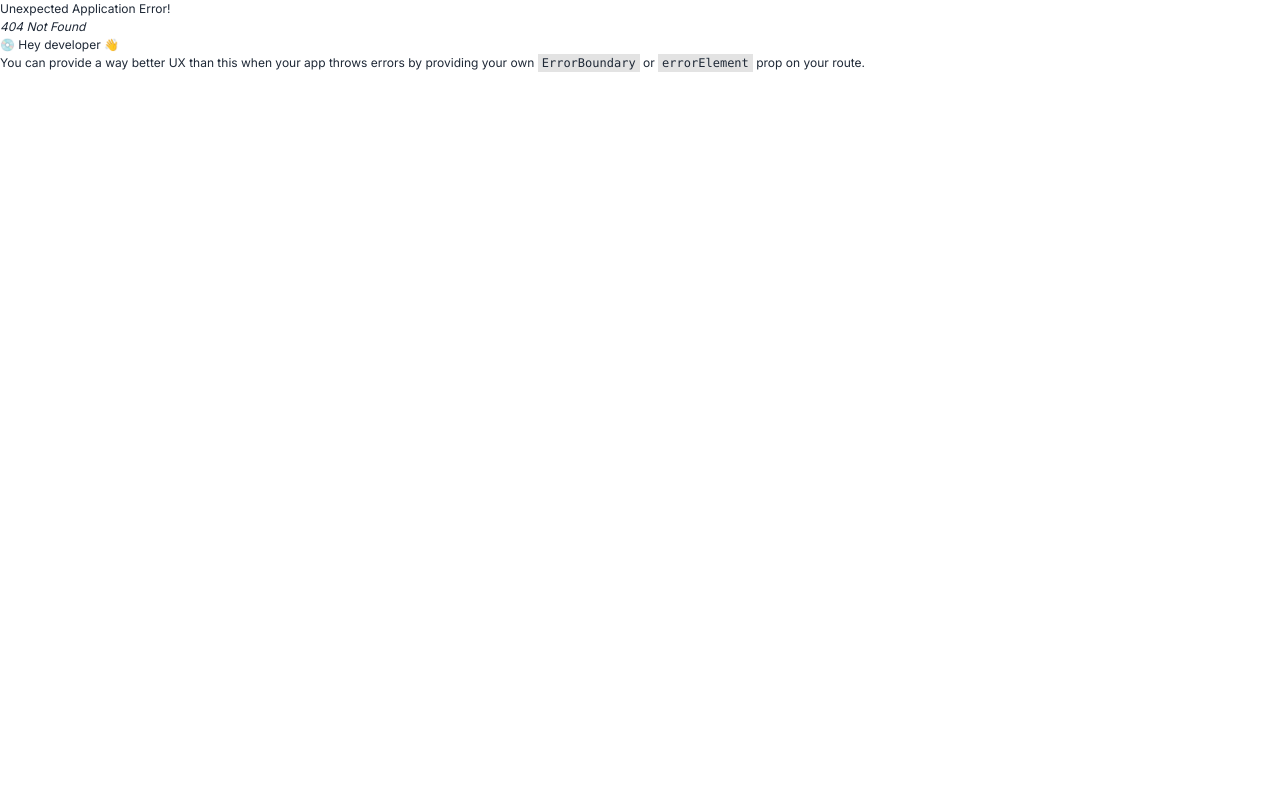
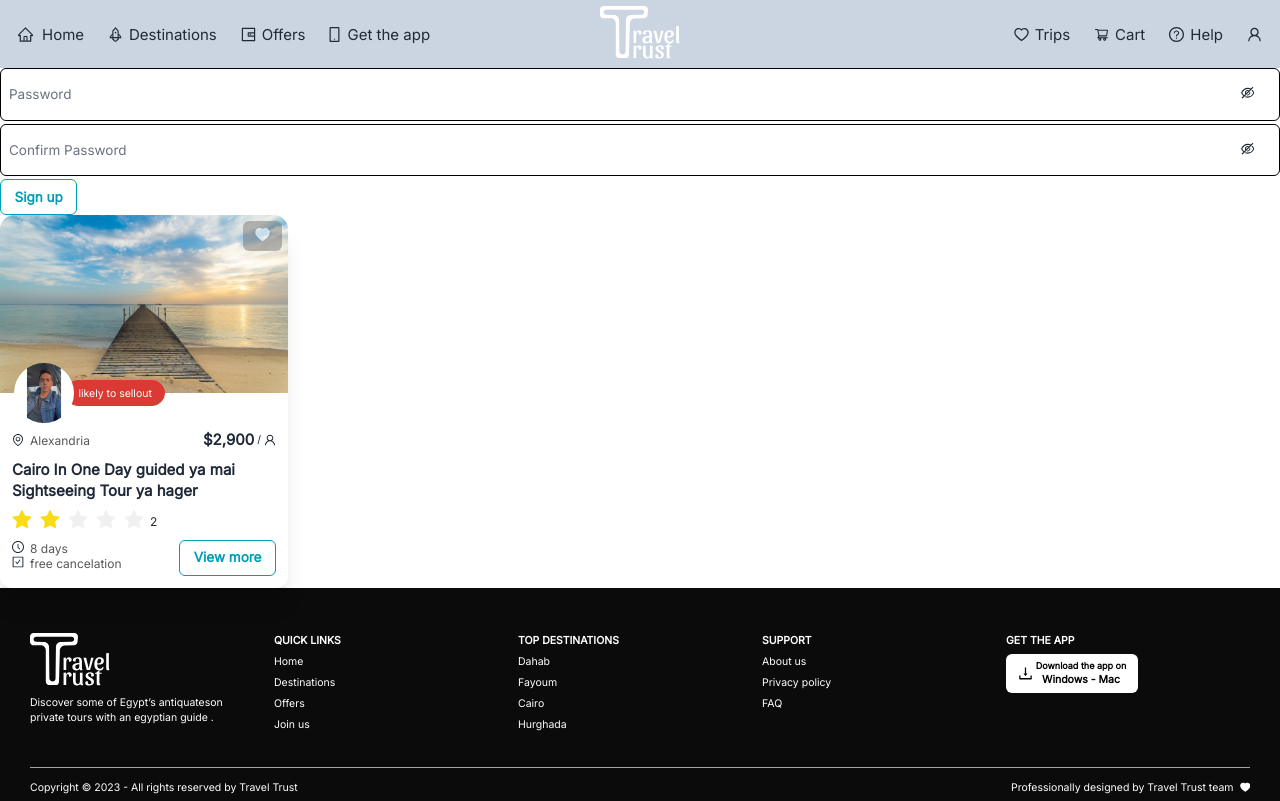
Before and after one commit to AhmedEldesoky99/Travel-Trust-ITI-Frontend, a React (Vite) app: page /shared in a window 1280 px wide. Before the commit this address had no page. Built offline with nearby package versions, Linux system fonts and the light colour scheme; a web font is replaced by a local one.

Commit message:
✨ Input component finished

```diff
--- a/src/components/shared/CustomButton/index.jsx
+++ b/src/components/shared/CustomButton/index.jsx
@@ -8,18 +8,18 @@ const CustomButton = ({
   onClick = () => {},
 }) => {
   const buttonTypes = {
-    primary: `btn btn-outline text-primary-green hover:bg-primary-green hover:border-primary-green`,
-    secondary: `btn bg-primary-green text-white border-primary-green`,
-    ternary: `btn bg-black text-white border-black hover:bg-white hover:text-black hover:border-white`,
-    quadruple: `btn bg-white text-black border-white hover:bg-black hover:text-white hover:border-black`,
+    primary: ` btn-outline text-primary-green hover:bg-primary-green hover:border-primary-green`,
+    secondary: ` bg-primary-green text-white border-primary-green`,
+    ternary: ` bg-black text-white border-black hover:bg-white hover:text-black hover:border-white`,
+    quadruple: ` bg-white text-black border-white hover:bg-black hover:text-white hover:border-black`,
   };
   return (
     <button
       disabled={isLoading}
       onClick={onClick}
-      className={`btn normal-case px-[1.125rem] ${width} ${buttonTypes[type]} ${
-        isLoading && "loading"
-      } `}
+      className={`btn text-lg normal-case px-[1.125rem] ${width} ${
+        buttonTypes[type]
+      } ${isLoading && "loading"} `}
     >
       {value}
     </button>
--- a/src/components/shared/FormComponents/CustomInput/index.jsx
+++ b/src/components/shared/FormComponents/CustomInput/index.jsx
@@ -1,19 +1,56 @@
-const CustomInput = () => {
+import { useState } from "react";
+import { EyeOutlined, EyeInvisibleOutlined } from "@ant-design/icons";
+import { ruleValidation } from "../../../../helpers/InputsValidation";
+
+const CustomInput = ({ type, name, label, rule, register, errors }) => {
+  // ------- State -------
+  const [showPassword, setShowPassword] = useState(false);
+
+  // ------- Handlers --------
+  const toggleShowPassword = () => {
+    setShowPassword(!showPassword);
+  };
+
   return (
-    <div className="relative mt-5">
+    <>
+      <div className="relative">
         <input
-        type="text"
-        id="floating_outlined"
-        className="block px-2.5 pb-2.5 pt-4 w-full text-sm text-black bg-transparent rounded-lg border border-black appearance-none focus:outline-none focus:ring-0 focus:border-blue-600 peer"
+          {...register(name, ruleValidation[rule])}
+          type={showPassword ? "text" : type}
+          id={label}
+          name={name}
+          className={`block h-[4.375rem] px-2.5 pb-2.5 pt-4 w-full text-black bg-transparent rounded-lg border border-black appearance-none focus:outline-none focus:ring-0 focus:border-black peer ${
+            errors[name] &&
+            "border border-tertiary-red focus:border-tertiary-red focus:outline-none"
+          }`}
           placeholder=" "
         />
+
+        {/* Eye Icon */}
+        {type === "password" && (
+          <button
+            onClick={toggleShowPassword}
+            className="absolute top-1/2 right-[2%] translate-x-0 -translate-y-[50%]"
+          >
+            {showPassword ? (
+              <EyeOutlined className="text-lg" />
+            ) : (
+              <EyeInvisibleOutlined className="text-lg" />
+            )}
+          </button>
+        )}
+
         <label
-        htmlFor="floating_outlined"
-        className="absolute text-sm text-gray-500 duration-300 transform -translate-y-4 scale-75 top-2 z-10 origin-[0] bg-white px-2 peer-focus:px-2 peer-focus:text-blue-600 peer-focus:dark:text-blue-500 peer-placeholder-shown:scale-100 peer-placeholder-shown:-translate-y-1/2 peer-placeholder-shown:top-1/2 peer-focus:top-2 peer-focus:scale-75 peer-focus:-translate-y-4 left-1"
+          htmlFor={label}
+          className={`absolute text-lg text-gray-500 duration-300 transform -translate-y-4 scale-75 top-2 z-10 origin-[0] bg-white px-2 peer-focus:px-2 peer-focus:text-black peer-placeholder-shown:scale-100 peer-placeholder-shown:-translate-y-1/2 peer-placeholder-shown:top-1/2 peer-focus:top-2 peer-focus:scale-75 peer-focus:-translate-y-4 left-1 ${
+            errors[name] && "text-tertiary-red peer-focus:text-tertiary-red"
+          }`}
         >
-        Name
+          {label}
         </label>
       </div>
+      <p className="text-tertiary-red mt-1">{errors[name]?.message}</p>
+    </>
   );
 };
 
--- /dev/null
+++ b/src/helpers/InputsValidation.js
@@ -0,0 +1,21 @@
+export const ruleValidation = {
+    username: {
+      required: "Name is required",
+      minLength: { value: 5, message: "Min length is 5" },
+      maxLength: { value: 20, message: "Max length is 20" },
+    },
+    email: {
+      required: "Email is required",
+      pattern: {
+        value: /^\w+([\.-]?\w+)*@\w+([\.-]?\w+)*(\.\w{2,3})+$/,
+        message: "Please enter a valid email format",
+      },
+    },
+    password: {
+      required: "Password is required",
+      minLength: { value: 5, message: "Min length is 5" },
+    },
+    confirm_password: {
+      required: "Confirm Password is required",
+    },
+  };
--- /dev/null
+++ b/src/pages/SharedComponents/index.jsx
@@ -0,0 +1,56 @@
+import React from "react";
+import { useForm } from "react-hook-form";
+
+import Navbar from "../../components/shared/Navbar";
+import CustomInput from "../../components/shared/FormComponents/CustomInput";
+import TourCard from "../../components/shared/TourCard";
+import Footer from "../../components/shared/Footer";
+import CustomButton from "../../components/shared/CustomButton";
+
+
+const SharedComponents = () => {
+  const {
+    handleSubmit,
+    register,
+    formState: { errors },
+    watch,
+    getValues,
+  } = useForm();
+
+  const registerHandler = (data) => {
+    console.log(data);
+  };
+
+  return (
+    <>
+      <Navbar />
+      <form onSubmit={handleSubmit(registerHandler)}>
+        <CustomInput
+          type="password"
+          label="Password"
+          name="password"
+          rule="password"
+          register={register}
+          errors={errors}
+        />
+        <CustomInput
+          type="password"
+          label="Confirm Password"
+          name="confirm_password"
+          rule="confirm_password"
+          register={register}
+          errors={errors}
+        />
+        {watch("confirm_password") !== watch("password") &&
+        getValues("confirm_password") ? (
+          <p className="text-red-600">Password doesn't match</p>
+        ) : null}
+        <CustomButton value="Sign up" type="primary" />
+      </form>
+      <TourCard />
+      <Footer />
+    </>
+  );
+};
+
+export default SharedComponents;
--- a/src/routes.jsx
+++ b/src/routes.jsx
@@ -5,10 +5,12 @@ import Home from "./pages/Home";
 import JoinUs from "./pages/Join us";
 import Login from "./pages/Login";
 import SignUp from "./pages/Signup";
+import SharedComponents from "./pages/SharedComponents";
 
 export const router = createBrowserRouter([
   { path: "/", element: <Home /> },
   { path: "/join", element: <JoinUs /> },
   { path: "/login", element: <Login /> },
   { path: "/signup", element: <SignUp /> },
+  { path: "/shared", element: <SharedComponents /> },
 ]);
```
Also changed, not shown: src/App.jsx (+0 -13 lines). Lines whose indentation alone changed are shown as unchanged.
